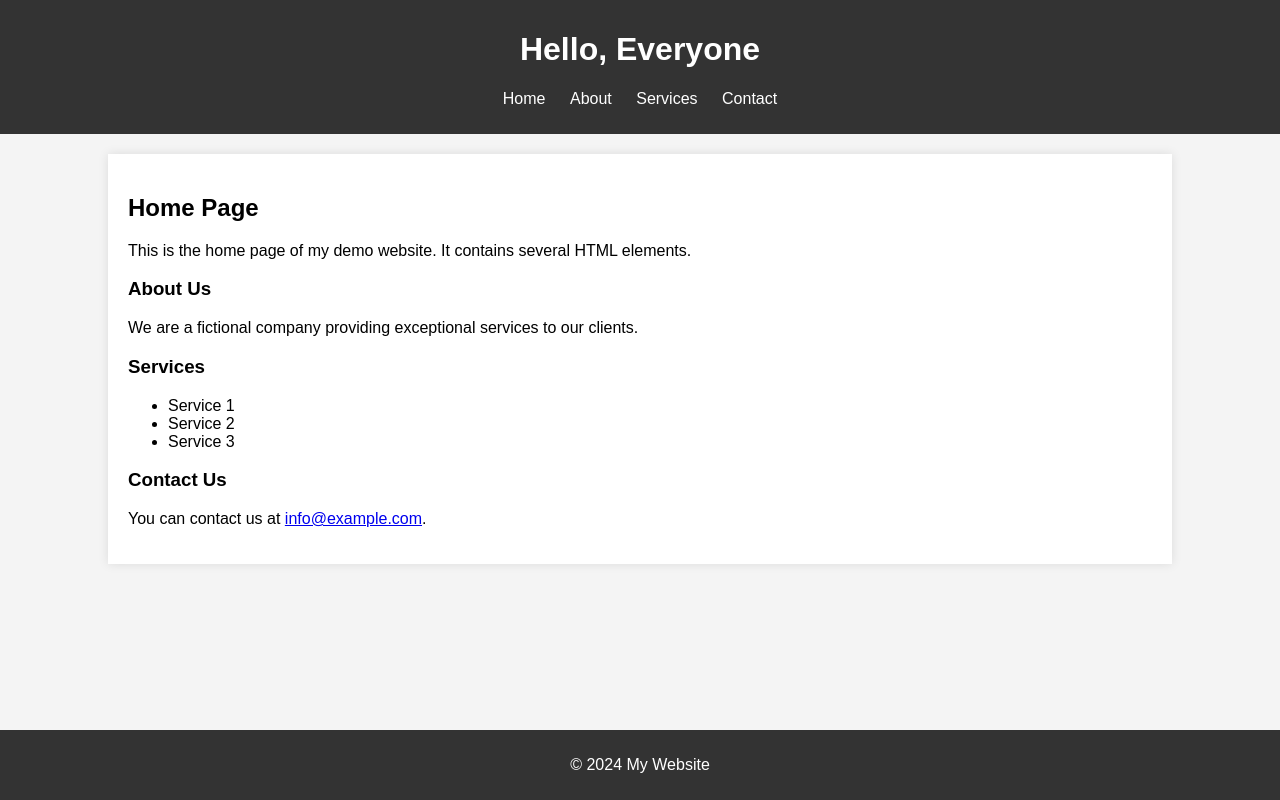
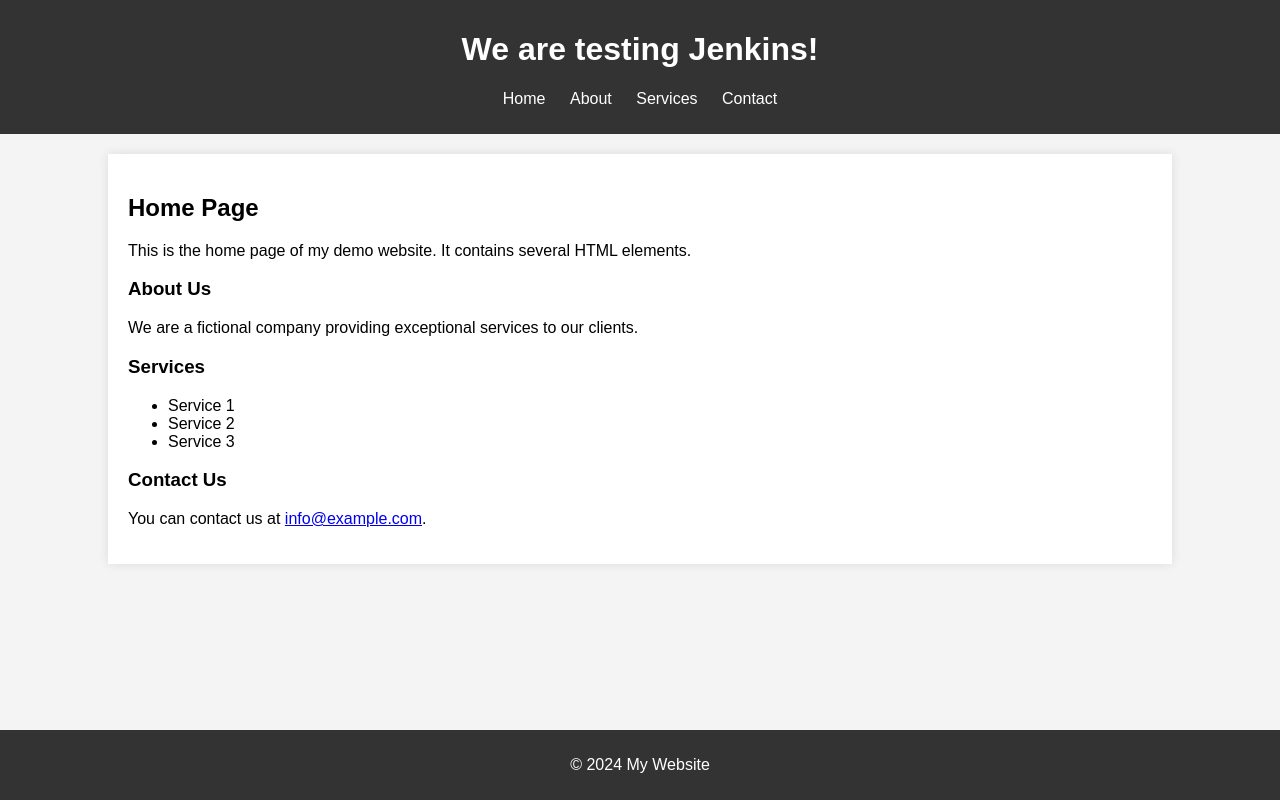
Before and after one commit to kulnaak/Jenkins, a website: page index.html in a window 1280 px wide. Drawn offline with Linux system fonts and the light colour scheme.

Commit message:
Update index.html

```diff
--- a/index.html
+++ b/index.html
@@ -49,7 +49,7 @@
 </head>
 <body>
     <header>
-        <h1>Hello, Everyone</h1>
+        <h1>We are testing Jenkins!</h1>
         <nav>
             <ul>
                 <li><a href="#">Home</a></li>
```
